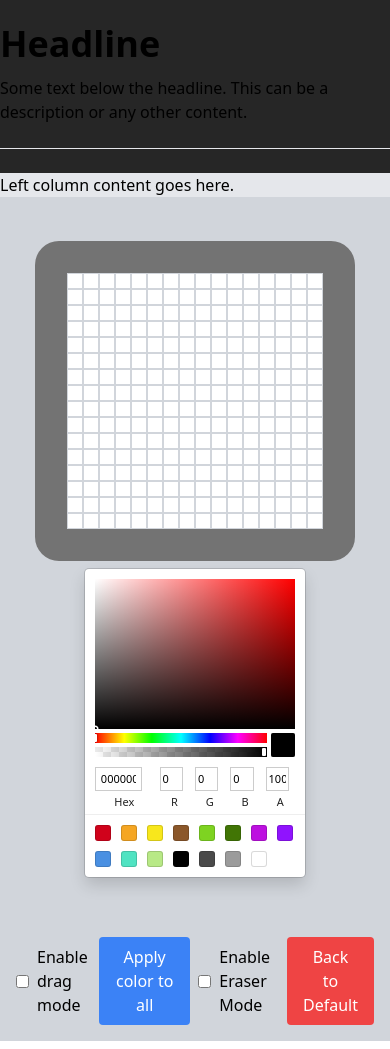
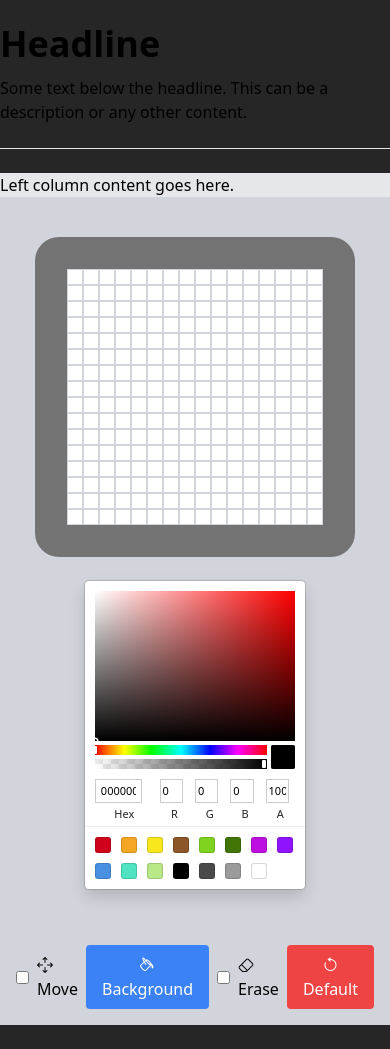
Before and after one commit to sagi403/create-random-avatar, a React (Create React App) app: page / in a window 390 px wide. Built offline with nearby package versions, Linux system fonts and the light colour scheme.

Commit message:
Adding icons and imporving the responsiveness

```diff
--- a/package.json
+++ b/package.json
@@ -6,6 +6,7 @@
     "@testing-library/jest-dom": "^5.16.5",
     "@testing-library/react": "^13.4.0",
     "@testing-library/user-event": "^13.5.0",
+    "bootstrap-icons": "^1.10.4",
     "react": "^18.2.0",
     "react-color": "^2.19.3",
     "react-dom": "^18.2.0",
--- a/src/components/AvatarDesign.jsx
+++ b/src/components/AvatarDesign.jsx
@@ -60,6 +60,8 @@ const AvatarDesign = () => {
     if (mode === MODES.drag) {
       setDraggingGrid(true);
       setLastMousePosition({ x: e.clientX, y: e.clientY });
+    } else if (mode === MODES.eraser) {
+      setDraggingGrid(false);
     }
   };
 
@@ -127,9 +129,9 @@ const AvatarDesign = () => {
   };
 
   return (
-    <div className="flex flex-col h-screen sm:h-auto">
-      <div className="flex-grow flex">
-        <div className="flex lg:flex-row flex-col items-center justify-around w-full py-10">
+    <div className="flex flex-col h-auto">
+      <div className="flex-grow flex xl:flex-row">
+        <div className="flex xl:flex-row gap-6 flex-col items-center justify-around w-full py-10">
           <div className="bg-neutral-500 p-8 rounded-3xl">
             <div
               className="w-64 h-64 grid grid-cols-16"
@@ -155,13 +157,15 @@ const AvatarDesign = () => {
             checked={mode === MODES.drag}
             onChange={() => handleModeChange(MODES.drag)}
           />
-          <span className="ml-2">Enable drag mode</span>
+          <span className="ml-2">
+            <i class="bi bi-arrows-move"></i> Move
+          </span>
         </label>
         <button
           className="bg-blue-500 text-white px-4 py-2 rounded mr-2"
           onClick={applyColorToAll}
         >
-          Apply color to all
+          <i class="bi bi-paint-bucket"></i> Background
         </button>
         <label className="inline-flex items-center">
           <input
@@ -169,13 +173,15 @@ const AvatarDesign = () => {
             checked={mode === MODES.eraser}
             onChange={() => handleModeChange(MODES.eraser)}
           />
-          <span className="ml-2">Enable Eraser Mode</span>
+          <span className="ml-2">
+            <i class="bi bi-eraser"></i> Erase
+          </span>
         </label>
         <button
           className="bg-red-500 text-white px-4 py-2 rounded ml-2"
           onClick={resetToDefault}
         >
-          Back to Default
+          <i class="bi bi-arrow-counterclockwise"></i> Default
         </button>
       </div>
     </div>
--- a/src/index.js
+++ b/src/index.js
@@ -1,4 +1,5 @@
 import ReactDOM from "react-dom/client";
+import "../node_modules/bootstrap-icons/font/bootstrap-icons.css";
 import "./index.css";
 import App from "./App";
 
--- a/src/screens/MainScreen.jsx
+++ b/src/screens/MainScreen.jsx
@@ -3,21 +3,21 @@ import AvatarDesign from "../components/AvatarDesign";
 
 const MainScreen = () => {
   return (
-    <div className="bg-neutral-800">
-      <div className="container mx-auto h-screen">
+    <div className="bg-neutral-800 flex flex-col min-h-screen">
+      <div className="container mx-auto flex-grow">
         <h1 className="text-4xl font-bold pt-6 mb-3">Headline</h1>
         <p className="mb-6">
           Some text below the headline. This can be a description or any other
           content.
         </p>
         <hr />
-        <div className="flex flex-col md:flex-row mt-6">
-          <div className="w-full md:w-1/2 md:pr-4">
+        <div className="flex flex-col lg:flex-row my-6">
+          <div className="lg:w-1/2 lg:pr-4">
             <div className="bg-gray-200 h-full">
               Left column content goes here.
             </div>
           </div>
-          <div className="w-full md:w-1/2 md:pl-4">
+          <div className="lg:w-1/2 lg:pl-4">
             <div className="bg-gray-300 h-full">
               <AvatarDesign />
             </div>
```
Also changed, not shown: 1 other file (tests, documents, lock files or other folders).
